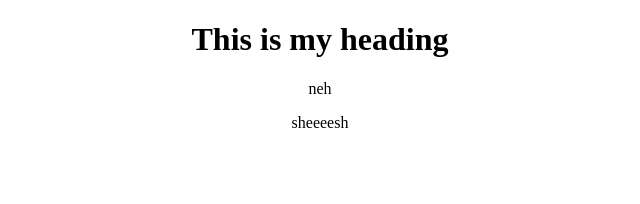
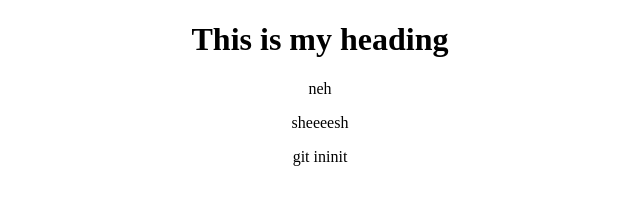
Before and after one commit to Mrgumball2004/it24-assesment, a plain HTML site: page webpage.html in a window 1280 px wide. Shown: the full height of the page, 320-960 px from the left. Drawn offline with Linux system fonts and the light colour scheme.

Commit message:
added git ininit

```diff
--- a/webpage.html
+++ b/webpage.html
@@ -12,6 +12,7 @@
 <center>
 <p>neh</p>
 <p>sheeeesh</p>
+<p>git ininit</p>
 </center>
 </body>
 </html>
```
